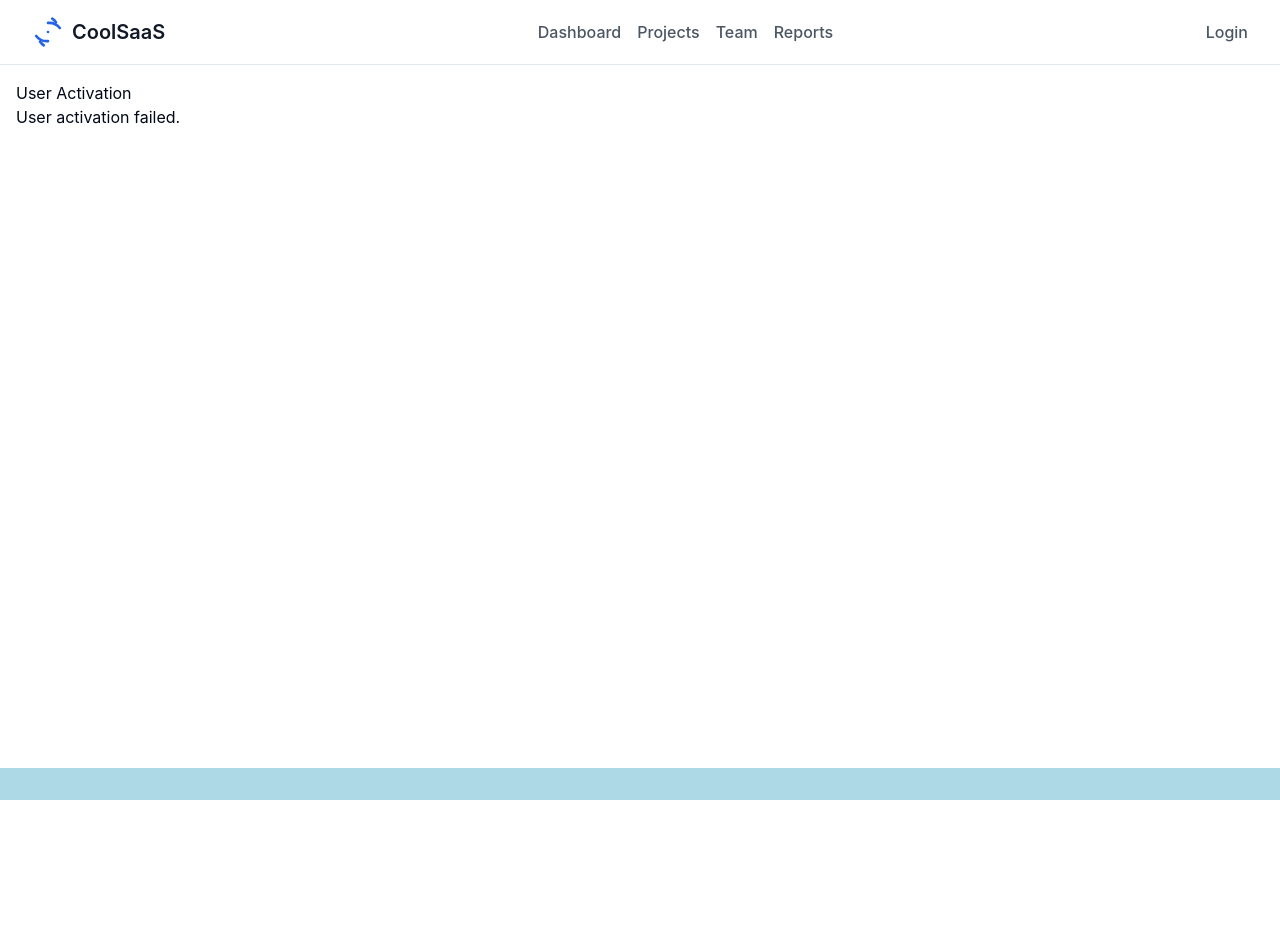
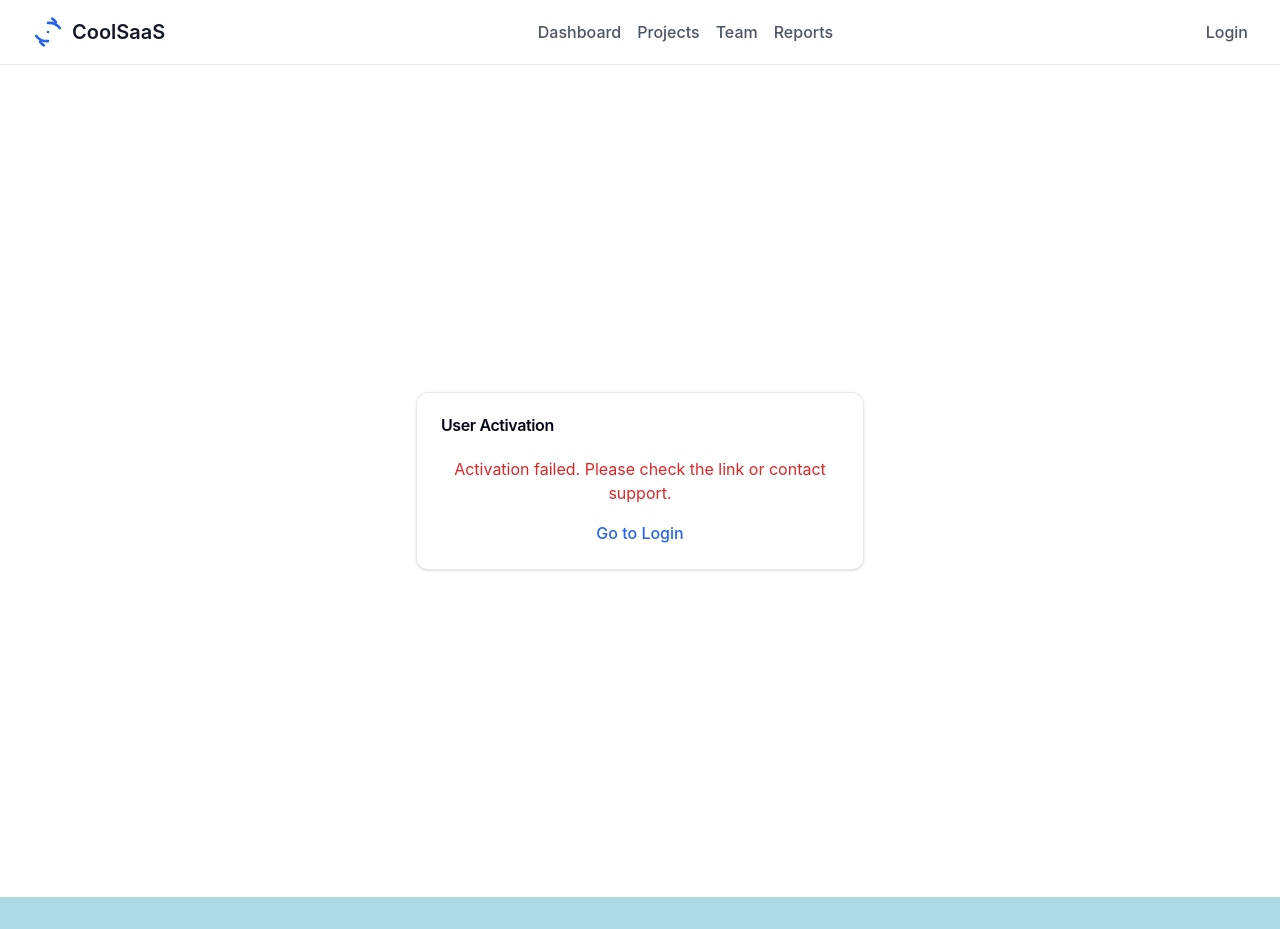
Before and after one commit to Ricky0308/react_django_base, a React (Vite) app in the folder frontend/: page /user-activate/1/1 in a window 1280 px wide. Before the commit the page ends 800 px from the top, so only its background shows below. Built offline with nearby package versions, Linux system fonts and the light colour scheme; no server answers.

Commit message:
made user activation page cooler

```diff
--- a/frontend/src/pages/UserActivation.tsx
+++ b/frontend/src/pages/UserActivation.tsx
@@ -1,20 +1,19 @@
 import React, { useEffect, useState } from 'react';
 import { useParams } from 'react-router-dom';
+import { Card, CardContent, CardHeader, CardTitle } from '../components/ui/card';
 import { authService } from '../features/auth/api/authService';
-
+import { Link } from 'react-router-dom';
 const UserActivation: React.FC = () => {
   const { uid, token } = useParams<{ uid: string; token: string }>();
-  const [message, setMessage] = useState('');
+  const [activationStatus, setActivationStatus] = useState<string | null>(null);
 
   useEffect(() => {
     const activateUser = async () => {
-      if (uid && token) {
-        try {
-          await authService.activateUser(uid, token);
-          setMessage('User activated successfully.');
-        } catch (error) {
-          setMessage('User activation failed.');
-        }
+      try {
+        await authService.activateUser(uid!, token!);
+        setActivationStatus('success');
+      } catch (error) {
+        setActivationStatus('failure');
       }
     };
 
@@ -22,9 +21,30 @@ const UserActivation: React.FC = () => {
   }, [uid, token]);
 
   return (
-    <div>
-      <h2>User Activation</h2>
-      <p>{message}</p>
+    <div className="flex justify-center items-center min-h-screen">
+      <Card className="max-w-md w-full">
+        <CardHeader>
+          <CardTitle>User Activation</CardTitle>
+        </CardHeader>
+        <CardContent>
+          {activationStatus === 'success' ? (
+            <p className="text-center text-gray-700">
+              Your account has been successfully activated. You can now log in.
+            </p>
+          ) : activationStatus === 'failure' ? (
+            <p className="text-center text-red-600">
+              Activation failed. Please check the link or contact support.
+            </p>
+          ) : (
+            <p className="text-center text-gray-700">Activating your account...</p>
+          )}
+          <div className="mt-4 flex justify-center">
+            <Link to="/login" className="text-blue-600 hover:underline">
+              Go to Login
+            </Link>
+          </div>
+        </CardContent>
+      </Card>
     </div>
   );
 };
```
